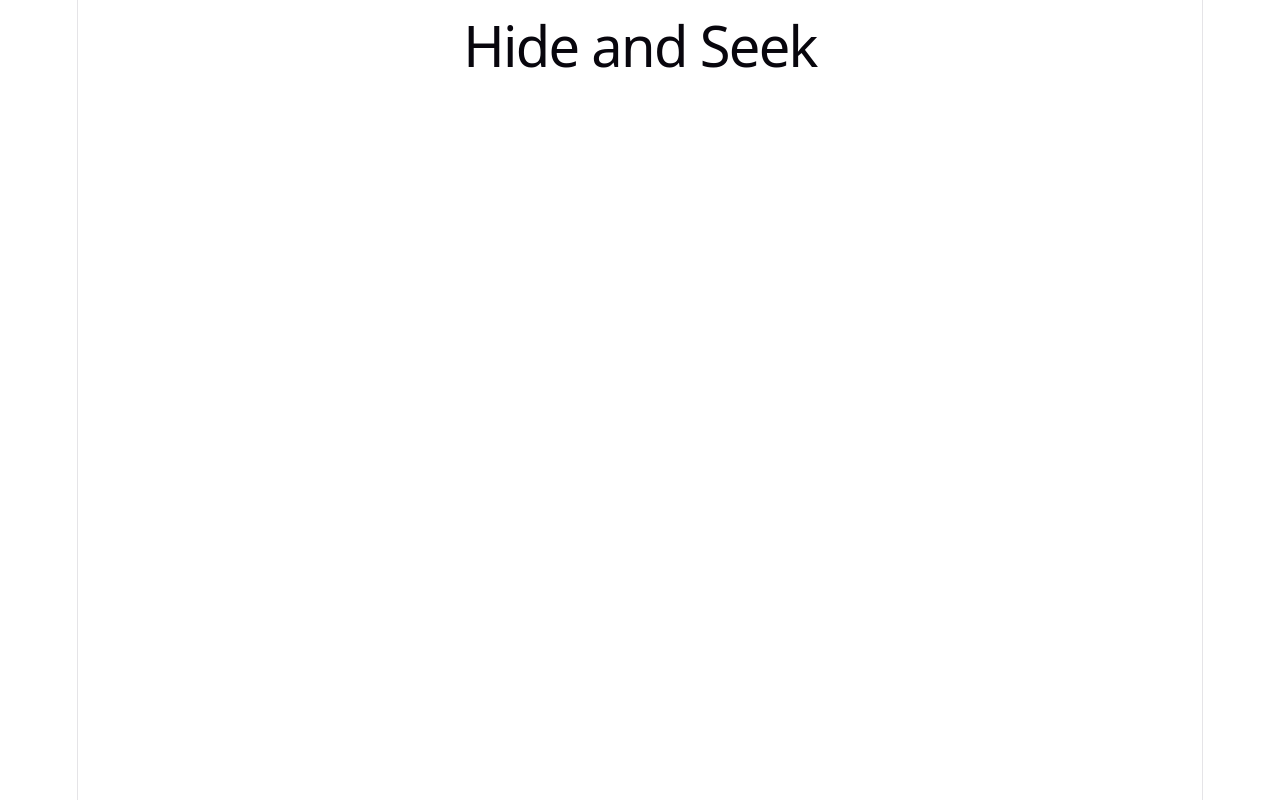
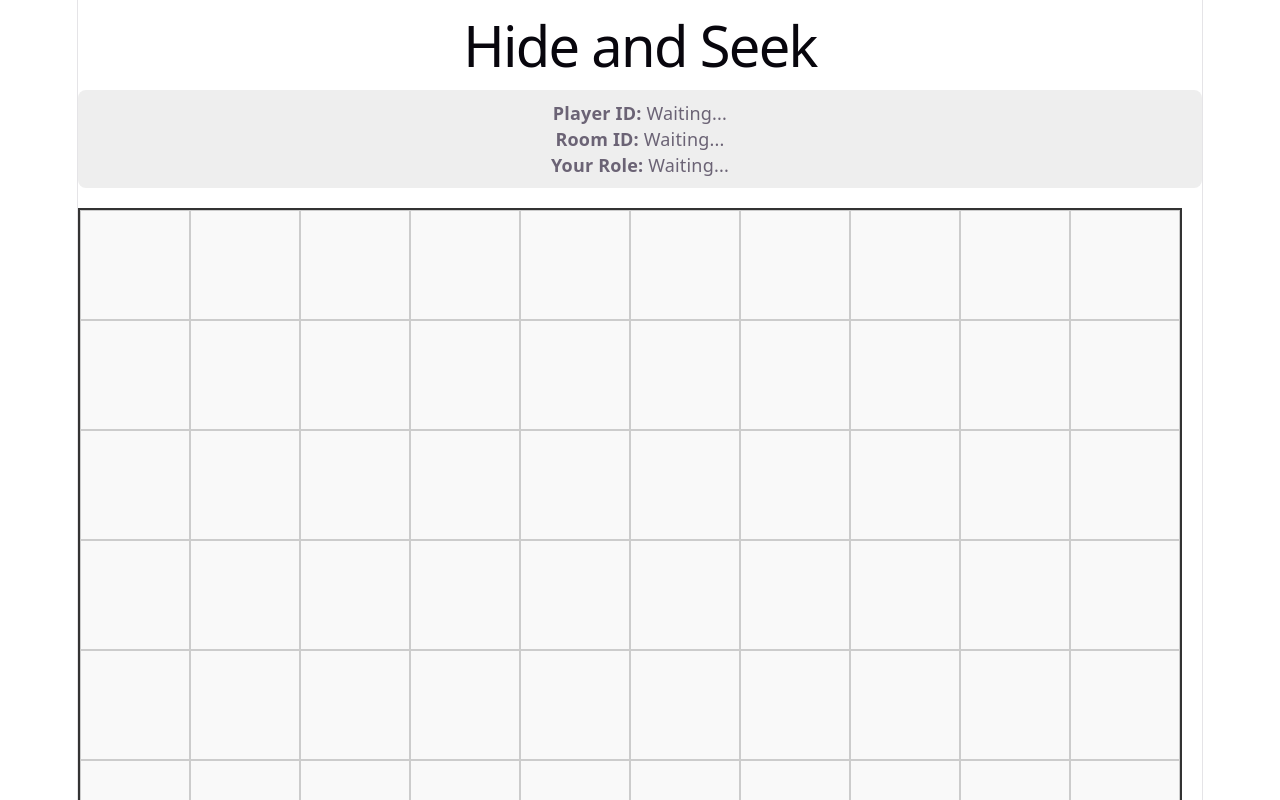
Before and after one commit to MG-nf/hide-and-seek, a React (Vite) app in the folder frontend/: page / in a window 1280 px wide. Shown: the top 800 px of the page. Built offline with nearby package versions, Linux system fonts and the light colour scheme; no server answers.

Commit message:
fiinish room and role assignment

```diff
--- a/frontend/src/App.tsx
+++ b/frontend/src/App.tsx
@@ -1,35 +1,45 @@
-import { useEffect } from "react";
+import { useEffect, useState } from "react";
 import "./App.css";
 import { socket } from "./socket";
+import { GameBoard } from "./components/GameBoard";
 
 function App() {
+  const [connected, setConnected] = useState(socket.connected);
+  const [playerId, setPlayerId] = useState<string>('Waiting...');
+  const [roomId, setRoomId] = useState<string>('Waiting...');
+  const [role, setRole] = useState<string>('Waiting...');
   useEffect(() => {
-    socket.connect();
+    if (!connected) {
+      socket.connect();
+    }
 
-    socket.on('connect', () => {
-      console.log('Connected! Socket ID:', socket.id);
+    const onConnect = () => {
+      setConnected(true);
+      setPlayerId(socket.id!);
       socket.emit('testEvent', 'test');
-    });
+      socket.emit('joinGame');
+    };
+    const onTestReply = (data: string) => console.log(data);
+    const onJoinRoom = (roomId: string) => setRoomId(roomId);
+    const onRoleAssignment = (role: string) => setRole(role);
 
-    const onReply = (data: string) => console.log(data);
-    socket.on("testReply", onReply);
-
-    const onJoinRoom = (data: string) => console.log(data);
-    socket.on("joined", onJoinRoom);
-
-    const onRoleAssignment = (role: string) => console.log('You are the ' + role);
-    socket.on("role", onRoleAssignment);
-
-    socket.emit("joinGame");
+    socket.on('connect', onConnect)
+    socket.on('testReply', onTestReply);
+    socket.on('joined', onJoinRoom);
+    socket.on('role', onRoleAssignment);
 
     return () => {
-      socket.disconnect();
+      socket.off('connect', onConnect);
+      socket.off('joined', onJoinRoom);
+      socket.off('role', onRoleAssignment);
+      setConnected(false);
     };
-  }, []);
+  }, [connected]);
 
   return (
     <div>
       <h1>Hide and Seek</h1>
+      <GameBoard playerId={playerId} roomId={roomId} role={role} />
     </div>
   );
 }
--- /dev/null
+++ b/frontend/src/components/GameBoard.css
@@ -0,0 +1,19 @@
+.grid {
+  display: grid;
+  grid-template-columns: repeat(10, 1fr);
+  width: 1100px;
+  height: 1100px;
+  border: 2px solid #333;
+}
+
+.cell {
+  border: 1px solid #ccc;
+  background-color: #f9f9f9;
+}
+
+.meta-info {
+  margin-bottom: 20px;
+  padding: 10px;
+  background: #eee;
+  border-radius: 8px;
+}
--- /dev/null
+++ b/frontend/src/components/GameBoard.tsx
@@ -0,0 +1,34 @@
+import './GameBoard.css';
+
+export const GameBoard = ({
+  playerId,
+  roomId,
+  role,
+}: {
+  playerId: string;
+  roomId: string;
+  role: string;
+}) => {
+  const cells = Array.from({ length: 100 });
+
+  return (
+    <div className="game-container">
+      <div className="meta-info">
+        <p>
+          <strong>Player ID:</strong> {playerId}
+        </p>
+        <p>
+          <strong>Room ID:</strong> {roomId}
+        </p>
+        <p>
+          <strong>Your Role:</strong> {role}
+        </p>
+      </div>
+      <div className="grid">
+        {cells.map((_, index) => (
+          <div key={index} className="cell"></div>
+        ))}
+      </div>
+    </div>
+  );
+};
```
Also changed, not shown: 1 other file (tests, documents, lock files or other folders).
